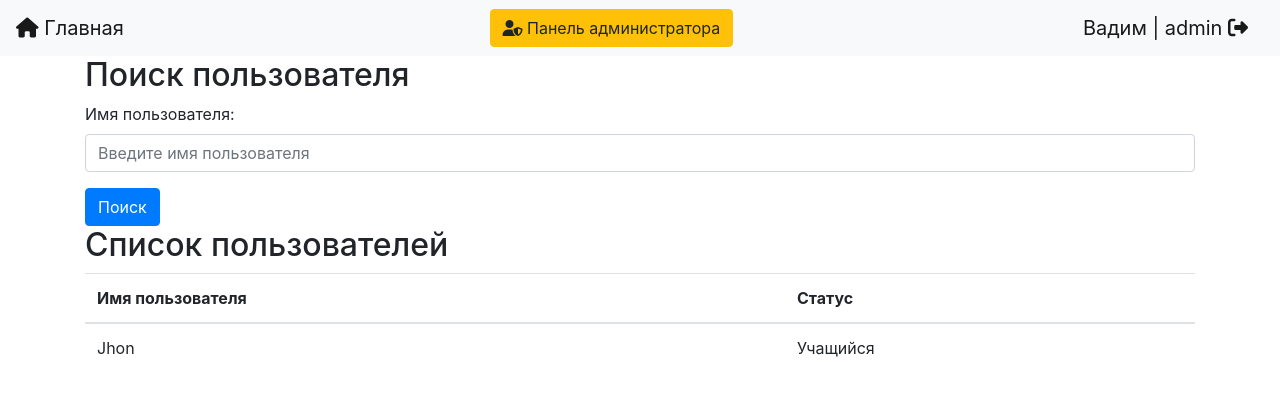
After one commit to chagochka/SSO, a Flask app: page /admin/dashboard in a window 1280 px wide. The commit adds this page. Shown: the top 396 px of the page. Run offline with Flask 3, Linux system fonts and the light colour scheme; a user stored in the database is signed in; data comes from the database, SQL or seed files in the repository; both versions use the stored data as it was after the commit; some libraries are stand-ins or nearby versions.

Commit message:
beta админки

```diff
--- /dev/null
+++ b/data/admin_api.py
@@ -0,0 +1,79 @@
+from functools import wraps
+
+from flask import jsonify, make_response, Blueprint, current_app, render_template
+from flask_login import login_required, current_user
+from requests import get
+
+from . import db_session
+from .users import User
+
+blueprint = Blueprint(
+	'admin_api',
+	__name__,
+	template_folder='templates'
+)
+
+
+def admin_required(f):
+	@wraps(f)
+	@login_required
+	def decorated_function(*args, **kwargs):
+		with current_app.test_request_context():
+			if current_user.status == "admin":
+				return f(*args, **kwargs)
+			else:
+				return make_response(jsonify({'error': 'Отказано в доступе'}), 400)
+
+	return decorated_function
+
+
+@blueprint.route('/admin/dashboard')
+@admin_required
+def dashboard():
+	db_sess = db_session.create_session()
+	users = db_sess.query(User).filter(User.status == 'Учащийся')
+	users_list = [user.to_dict() for user in users]
+	return render_template('admin_dashboard.html', users=users_list)
+
+
+@blueprint.route('/admin/users')
+@admin_required
+def get_users():
+	db_sess = db_session.create_session()
+	users = db_sess.query(User).filter(User.status == 'Учащийся')
+	return jsonify(
+		{
+			'users':
+				[item.to_dict() for item in users]
+		}
+	)
+
+
+@blueprint.route('/admin/users/<int:user_id>', methods=['GET'])
+@admin_required
+def get_one_user(user_id):
+	db_sess = db_session.create_session()
+	user = db_sess.query(User).get(user_id)
+	if not user:
+		return make_response(jsonify({'error': 'Not found'}), 404)
+	return jsonify(
+		{
+			'user': user.to_dict()
+		}
+	)
+
+
+@blueprint.route('/admin/search_user', methods=['POST'])
+@login_required
+def search_user():
+    # username = request.form['username']
+    # # Здесь должна быть логика поиска пользователя по имени
+    # # Например, получение пользователя из базы данных по имени
+    # user = User.query.filter_by(username=username).first()
+    # if user:
+    #     # Обработка результатов поиска, например, перенаправление на страницу пользователя
+    #     return redirect(url_for('user_profile', user_id=user.id))
+    # else:
+    #     # Обработка случая, когда пользователь не найден
+    #     return "Пользователь не найден", 404
+    pass
--- a/data/register.py
+++ b/data/register.py
@@ -12,5 +12,4 @@ class RegisterForm(FlaskForm):
     password_again = PasswordField('Повторите пароль', validators=[DataRequired()])
     name = StringField('Имя пользователя', validators=[DataRequired()])
     about = TextAreaField('Немного о себе')
-    status = SelectField('Статус', choices=[('Преподаватель', 'Преподаватель'), ('Студент', 'Студент')], default='Преподаватель')
     submit = SubmitField('Войти')
--- a/main.py
+++ b/main.py
@@ -5,7 +5,8 @@ from flask import (
 	render_template,
 	request,
 	make_response,
-	session
+	session,
+	jsonify
 )
 from flask_login import (
 	LoginManager,
@@ -16,7 +17,7 @@ from flask_login import (
 from flask_restful import Api
 from werkzeug.utils import redirect
 
-from data import db_session
+from data import db_session, admin_api
 from data.login import LoginForm
 from data.register import RegisterForm
 from data.users import User
@@ -28,6 +29,16 @@ api = Api(app)
 
 login_manager = LoginManager()
 login_manager.init_app(app)
+
+
+@app.errorhandler(404)
+def not_found(error):
+	return make_response(jsonify({'error': 'Not found'}), 404)
+
+
+@app.errorhandler(400)
+def bad_request(_):
+	return make_response(jsonify({'error': 'Bad Request'}), 400)
 
 
 @login_manager.user_loader
@@ -65,7 +76,7 @@ def reqister():
 		user = User()
 		user.name = regform.name.data
 		user.email = regform.email.data
-		user.status = regform.status.data
+		user.status = 'Учащийся'
 		user.about = regform.about.data
 		user.set_password(regform.password.data)
 		db.add(user)
@@ -142,4 +153,15 @@ def logout():
 
 if __name__ == '__main__':
 	db_session.global_init('db/db.sqlite')
+	db = db_session.create_session()
+	if not list(db.query(User).filter(User.status == 'admin')):
+		admin = User()
+		admin.name = input('Введите своё имя: ')
+		admin.email = input('Введите свою почту: ')
+		admin.status = 'admin'
+		admin.about = 'regform.about.data'
+		admin.set_password(input('Установите пароль: '))
+		db.add(admin)
+		db.commit()
+	app.register_blueprint(admin_api.blueprint)
 	app.run(host='localhost')
--- /dev/null
+++ b/templates/admin_dashboard.html
@@ -0,0 +1,30 @@
+{% extends "base.html" %}
+
+{% block content %}
+    <h2>Поиск пользователя</h2>
+    <form action="{{ url_for('admin_api.search_user') }}" method="post">
+        <div class="form-group">
+            <label for="username">Имя пользователя:</label>
+            <input type="text" class="form-control" id="username" name="username" placeholder="Введите имя пользователя">
+        </div>
+        <button type="submit" class="btn btn-primary">Поиск</button>
+    </form>
+
+    <h2>Список пользователей</h2>
+    <table class="table">
+        <thead>
+            <tr>
+                <th>Имя пользователя</th>
+                <th>Статус</th>
+            </tr>
+        </thead>
+        <tbody>
+            {% for user in users %}
+                <tr>
+                    <td>{{ user.name }}</td>
+                    <td>{{ user.status }}</td>
+                </tr>
+            {% endfor %}
+        </tbody>
+    </table>
+{% endblock %}
--- a/templates/base.html
+++ b/templates/base.html
@@ -10,8 +10,11 @@
 	<body>
 		<header>
 			<nav class="navbar navbar-light bg-light">
-				<a class="navbar-brand" href="#"><i class="fa-solid fa-house"></i>  Главная</a>
+				<a class="navbar-brand" href="/"><i class="fa-solid fa-house"></i>  Главная</a>
 				{% if current_user.is_authenticated %}
+					{% if current_user.status == "admin"%}
+						<a class="btn btn-warning" href="/admin/dashboard"><i class="fa-solid fa-user-shield"></i> Панель администратора</a>
+					{% endif %}
 					<div class="navbar-brand">{{current_user.name}} | {{current_user.status}}   <a href="/logout" class="text-decoration-none text-reset"><i class="fa-solid fa-right-from-bracket"></i></a></div>
 				{% else %}
 					<p>
```
Also changed, not shown: templates/register.html (+0 -8 lines), test.py (+9 -1 lines), db/db.sqlite.
